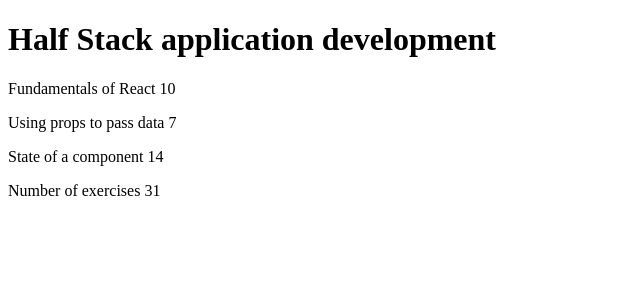
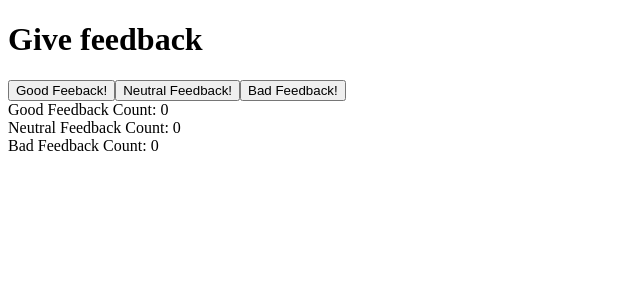
Before and after one commit to bshanz/fso-part-1, a React (Create React App) app in the folder part1/: page / in a window 1280 px wide. Shown: the top 300 px of the page, without its empty margins (0-640 px from the left). Built offline with nearby package versions, Linux system fonts and the light colour scheme.

Commit message:
Exercise 1.6 complete

```diff
--- a/part1/src/App.js
+++ b/part1/src/App.js
@@ -1,52 +1,52 @@
-const Header = (props) => {
-  return <h1>{props.course.name}</h1>;
-}
+import { useState } from 'react'
 
-const Content = (props) => {
-  console.log('Content', props)
+const Button = (props) => {
   return (
-    <>
-      <Part part={props.course.parts[0].name} exercises={props.course.parts[0].exercises} />
-      <Part part={props.course.parts[1].name} exercises={props.course.parts[1].exercises} />
-      <Part part={props.course.parts[2].name} exercises={props.course.parts[2].exercises} />
-    </>
+    <button onClick={props.handleClick}>
+    {props.text}
+  </button>
   )
 }
 
-const Part = (props) => {
-  console.log('Part', props)
-  return <p>{props.part} {props.exercises}</p>;
-}
-
-const Total = (props) => {
-  const totalExercises = props.course.parts[0].exercises + props.course.parts[1].exercises + props.course.parts[2].exercises;
-  return <p>Number of exercises {totalExercises}</p>;
+const FeedbackCount = (props) => {
+  return (
+    <div>{props.text}: {props.value}</div>
+  )
 }
 
 const App = () => {
-  const course = {
-    name: 'Half Stack application development',
-    parts: [
-      {
-        name: 'Fundamentals of React',
-        exercises: 10
-      },
-      {
-        name: 'Using props to pass data',
-        exercises: 7
-      },
-      {
-        name: 'State of a component',
-        exercises: 14
-      }
-    ]
+  // save clicks of each button to its own state
+  const [good, setGood] = useState(0)
+  const [neutral, setNeutral] = useState(0)
+  const [bad, setBad] = useState(0)
+
+  const goodFeedback = () => {
+    console.log("goodfeedback")
+    setGood(good + 1)
+    console.log(good, "good feedback")
+  }
+
+  const neutralFeedback = () => {
+    console.log("neutralfeedback")
+    setNeutral(neutral + 1)
+    console.log(neutral, "neutral feedback")
+  }
+
+  const badFeedback = () => {
+    console.log("badfeedback")
+    setBad(bad + 1)
+    console.log(bad, "bad feedback")
   }
 
   return (
     <div>
-      <Header course={course} />
-      <Content course={course} />
-      <Total course={course} />
+      <h1>Give feedback</h1>
+      <Button handleClick={goodFeedback} text="Good Feeback!"/>
+      <Button handleClick={neutralFeedback} text="Neutral Feedback!"/>
+      <Button handleClick={badFeedback} text="Bad Feedback!"/>
+      <FeedbackCount value={good} text="Good Feedback Count" />
+      <FeedbackCount value={neutral} text="Neutral Feedback Count" />
+      <FeedbackCount value={bad} text="Bad Feedback Count" />
     </div>
   )
 }
```
